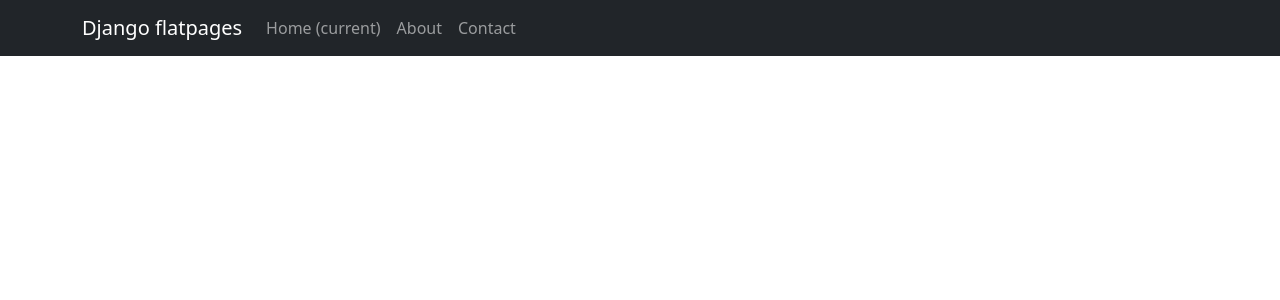
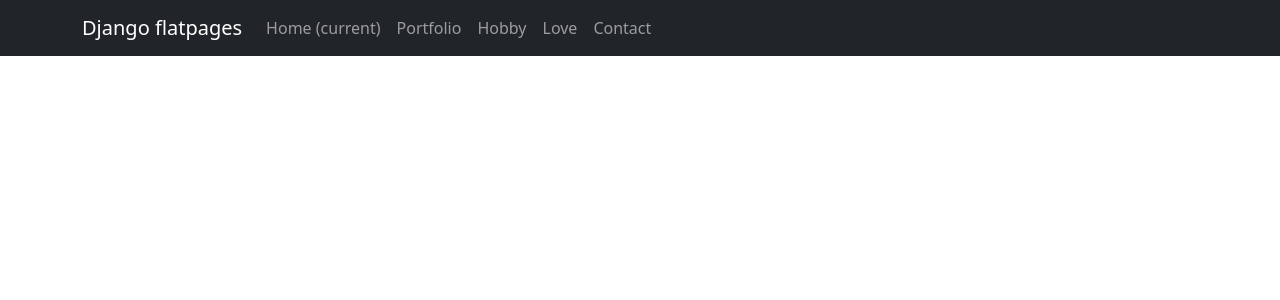
Before and after one commit to yuran4ek/First-Django-project, a Django app: template templates/flatpages/default.html in a window 1280 px wide. Shown: the top 300 px of the page. Run offline with Django 4.2, Linux system fonts and the light colour scheme; the template is opened without the code that fills it, so the values that code supplies are empty; some libraries are stand-ins or nearby versions.

Commit message:
update files default.html and db.sqlite3

```diff
--- a/templates/flatpages/default.html
+++ b/templates/flatpages/default.html
@@ -31,7 +31,13 @@
                    </a>
                </li>
                <li class="nav-item">
-                   <a class="nav-link" href="/about/">About</a>
+                   <a class="nav-link" href="/portfolio/">Portfolio</a>
+               </li>
+               <li class="nav-item">
+                   <a class="nav-link" href="/hobby/">Hobby</a>
+               </li>
+               <li class="nav-item">
+                   <a class="nav-link" href="/love/">Love</a>
                </li>
                <li class="nav-item">
                    <a class="nav-link" href="/contacts/">Contact</a>
```
Also changed, not shown: db.sqlite3.
